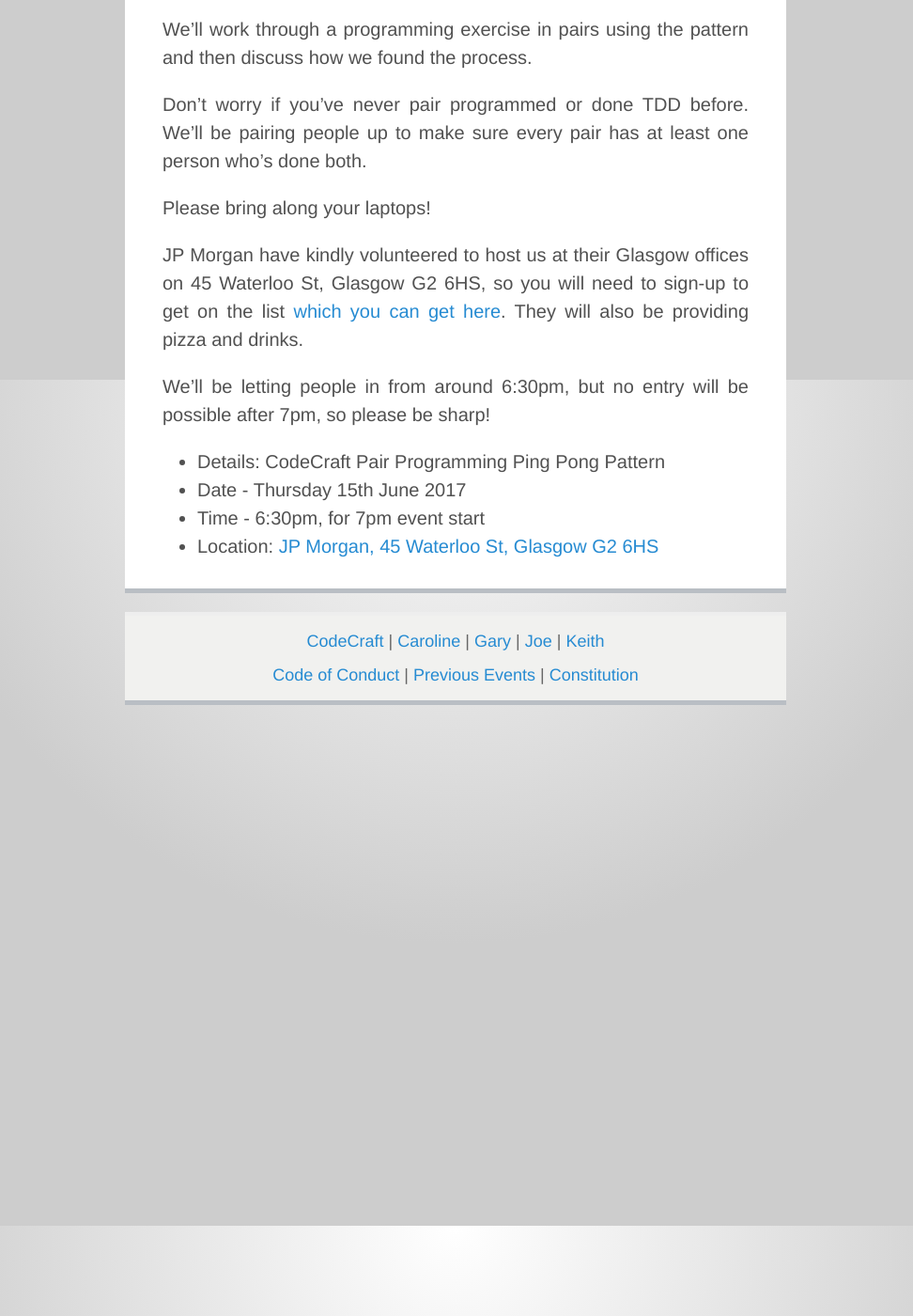
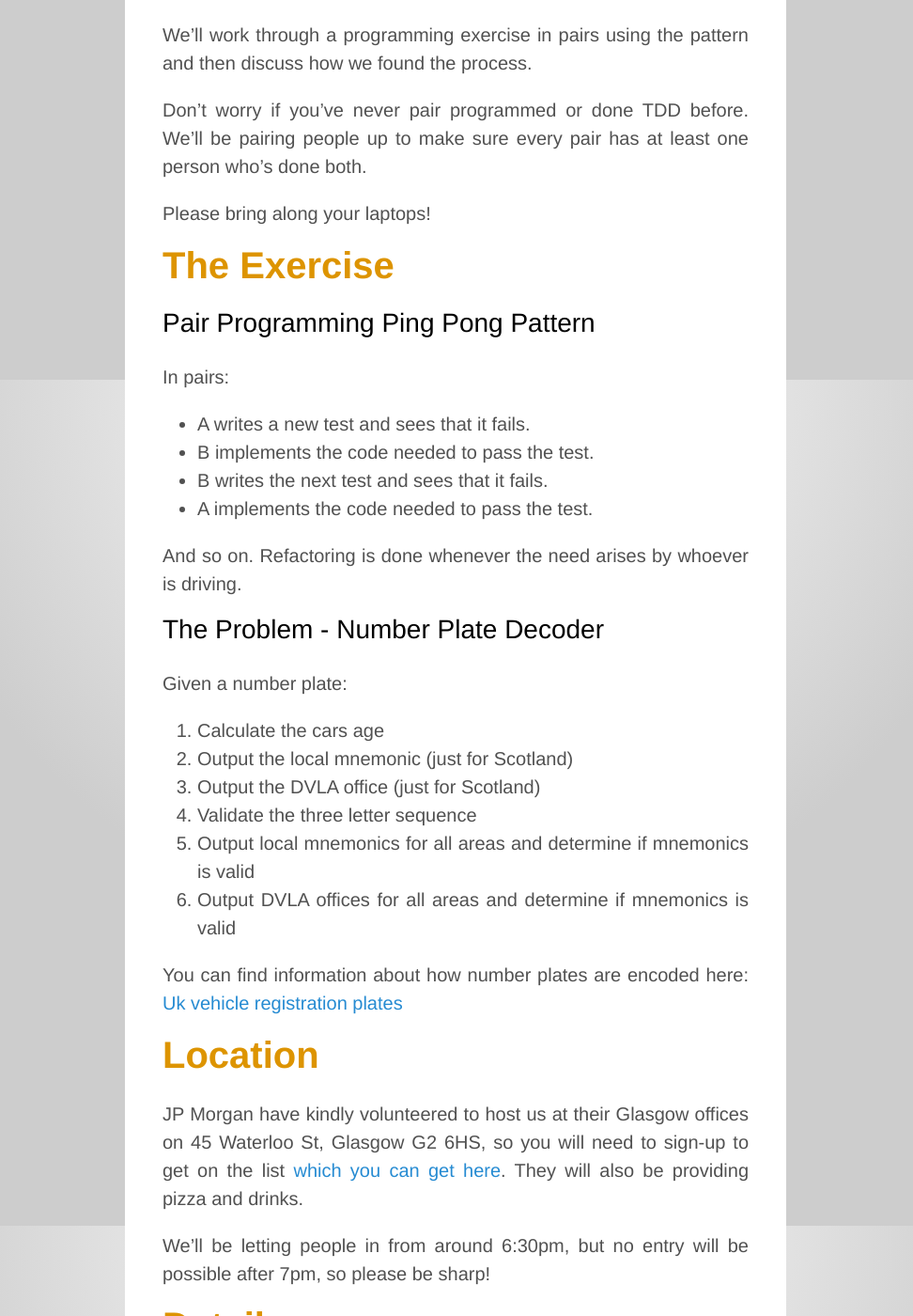
Before and after one commit to codecraftuk/codecraftuk.github.io, a Jekyll site: the page built from _posts/2017-06-01-pair-programming-ping-pong-pattern.md, in a window 1280 px wide and 1400 px high, scrolled down 496 px. Shown: the whole window at 94% size, without its empty margins (155-1127 px from the left). Built offline with Jekyll 4.4.1, drawn with Linux system fonts in a browser that asks for light colours; some of the changed text lies outside the part shown.

Commit message:
Added details for june event

```diff
--- a/_posts/2017-06-01-pair-programming-ping-pong-pattern.md
+++ b/_posts/2017-06-01-pair-programming-ping-pong-pattern.md
@@ -4,7 +4,7 @@ title: "Pair Programming Ping Pong Pattern"
 description: For our June event, we’re doing a Pair Programming and TDD exercise called the Ping Pong Pattern. 7pm, Thursday 15th June 2017, at JP Morgan, 45 Waterloo St, Glasgow, G2 6HS.
 ---
 
-*** PLEASE NOTE A TICKET IS REQUIRED ***
+## ** PLEASE NOTE A TICKET IS REQUIRED **
 
 [Get Tickets Here](https://ti.to/codecraftconf/codecraft-pair-programming-ping-pong-pattern)
 
@@ -16,11 +16,38 @@ Don’t worry if you’ve never pair programmed or done TDD before. We’ll be p
 
 Please bring along your laptops!
 
+# The Exercise
+
+## Pair Programming Ping Pong Pattern
+
+In pairs:
+
+ * A writes a new test and sees that it fails.
+ * B implements the code needed to pass the test.
+ * B writes the next test and sees that it fails.
+ * A implements the code needed to pass the test.
+
+And so on. Refactoring is done whenever the need arises by whoever is driving.
+
+## The Problem - Number Plate Decoder
+Given a number plate:
+
+1. Calculate the cars age
+2. Output the local mnemonic (just for Scotland)
+3. Output the DVLA office (just for Scotland)
+4. Validate the three letter sequence
+5. Output local mnemonics for all areas and determine if mnemonics is valid
+6. Output DVLA offices for all areas and determine if mnemonics is valid
+
+You can find information about how number plates are encoded here: [Uk vehicle registration plates](https://en.wikipedia.org/wiki/Vehicle_registration_plates_of_the_United_Kingdom#Current_system)
+
+# Location
 JP Morgan have kindly volunteered to host us at their Glasgow offices on 45 Waterloo St, Glasgow G2 6HS, so you will need to sign-up to get on the list [which you can get here](https://ti.to/codecraftconf/codecraft-pair-programming-ping-pong-pattern). They will also be providing pizza and drinks.
 
 We’ll be letting people in from around 6:30pm, but no entry will be possible after 7pm, so please be sharp!
 
-* Details: CodeCraft Pair Programming Ping Pong Pattern
+# Details
+* CodeCraft Pair Programming Ping Pong Pattern
 * Date - Thursday 15th June 2017
 * Time - 6:30pm, for 7pm event start
 * Location: <a href="https://goo.gl/maps/aDCfxj92CRm">JP Morgan, 45 Waterloo St, Glasgow G2 6HS</a>
```
